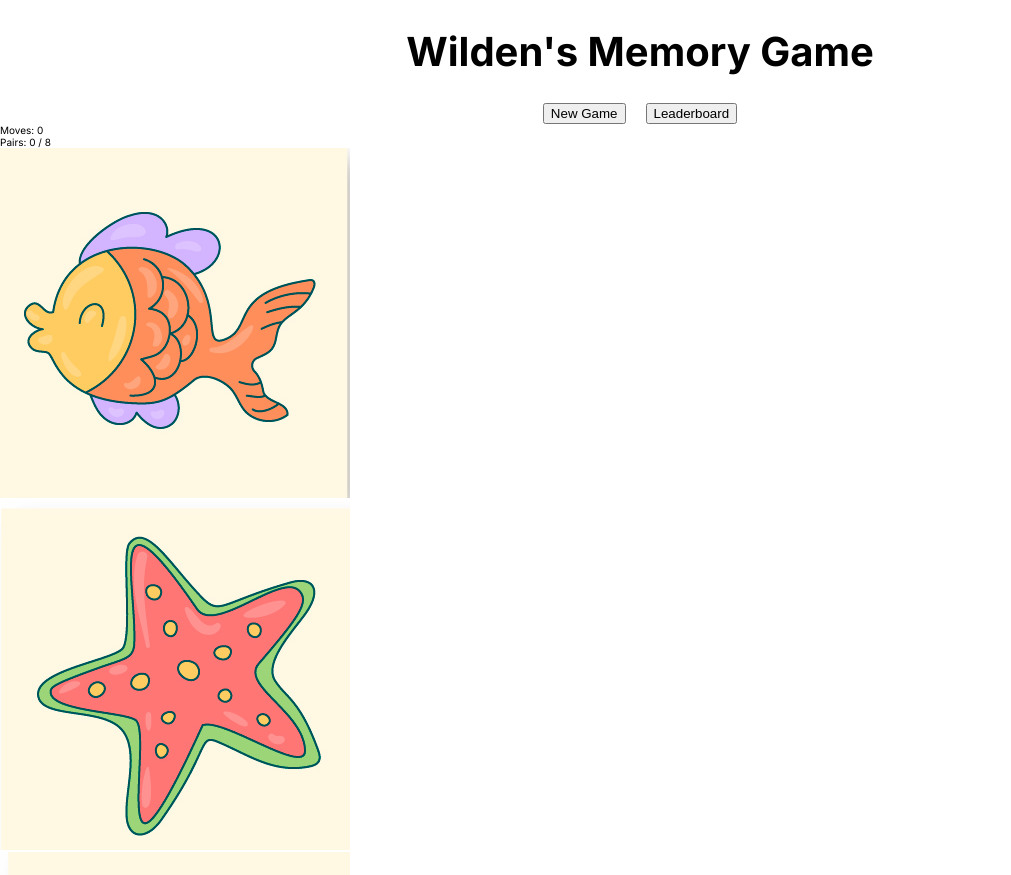
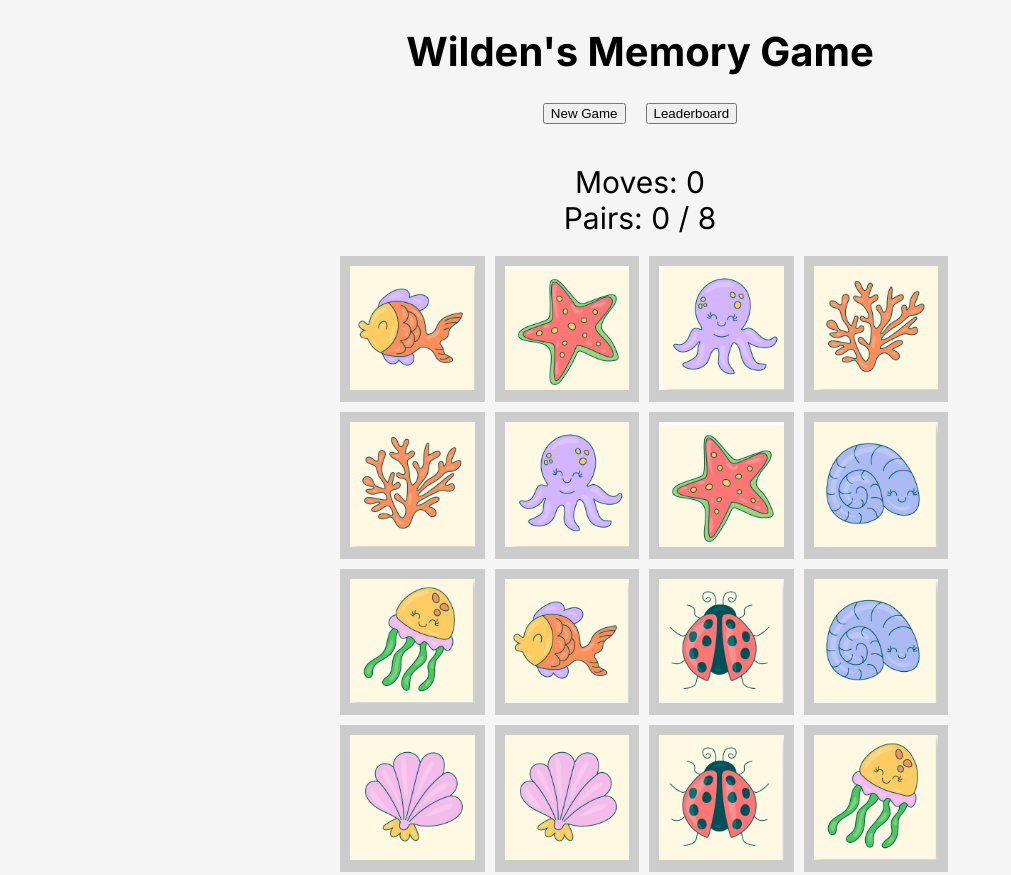
Before and after one commit to wilden5/memory-game, a website built with Vite: page index.html in a window 1280 px wide. Shown: the top 875 px of the page, without its empty margins (0-1011 px from the left). Built offline with nearby package versions, Linux system fonts and the light colour scheme.

Commit message:
feat: add styles for game-board

```diff
--- /dev/null
+++ b/src/components/game-board/game-board.css
@@ -0,0 +1,40 @@
+.counters-wrapper {
+    display: flex;
+    flex-direction: column;
+    align-items: center;
+
+    & .moves-counter {
+        font-size: 3rem;
+    }
+
+    & .pairs-counter {
+        font-size: 3rem;
+    }
+}
+
+.cards-grid {
+    display: grid;
+    grid-template-columns: repeat(4, 1fr);
+    gap: 1rem;
+    width: 100%;
+    margin: 2rem auto;
+    padding: 0 2rem;
+    max-width: 60rem;
+
+    & .game-card {
+        aspect-ratio: 1;
+        background-color: #ccc;
+        cursor: pointer;
+        position: relative;
+        padding: 1rem;
+
+        & .game-card__back {
+            & .game-card__image {
+                width: 100%;
+                height: 100%;
+                object-fit: contain;
+                user-select: none;
+            }
+        }
+    }
+}
--- a/src/components/header/header.css
+++ b/src/components/header/header.css
@@ -2,6 +2,7 @@
     display: flex;
     flex-direction: column;
     align-items: center;
+    margin-bottom: 4rem;
 
     & .header-title {
         font-size: 4rem;
--- a/src/style.css
+++ b/src/style.css
@@ -1,10 +1,16 @@
 @import url('https://fonts.googleapis.com/css2?family=Inter:wght@300;400;600;700&display=swap');
 
 @import 'components/header/header.css';
+@import 'components/game-board/game-board.css';
 
 html, body {
+    display: flex;
+    flex-direction: column;
+    align-items: center;
     font-size: 10px;
     font-family: 'Inter', sans-serif;
     margin: 0;
     scroll-behavior: smooth;
+    min-height: 100vh;
+    background-color: #f5f5f5;
 }
```
